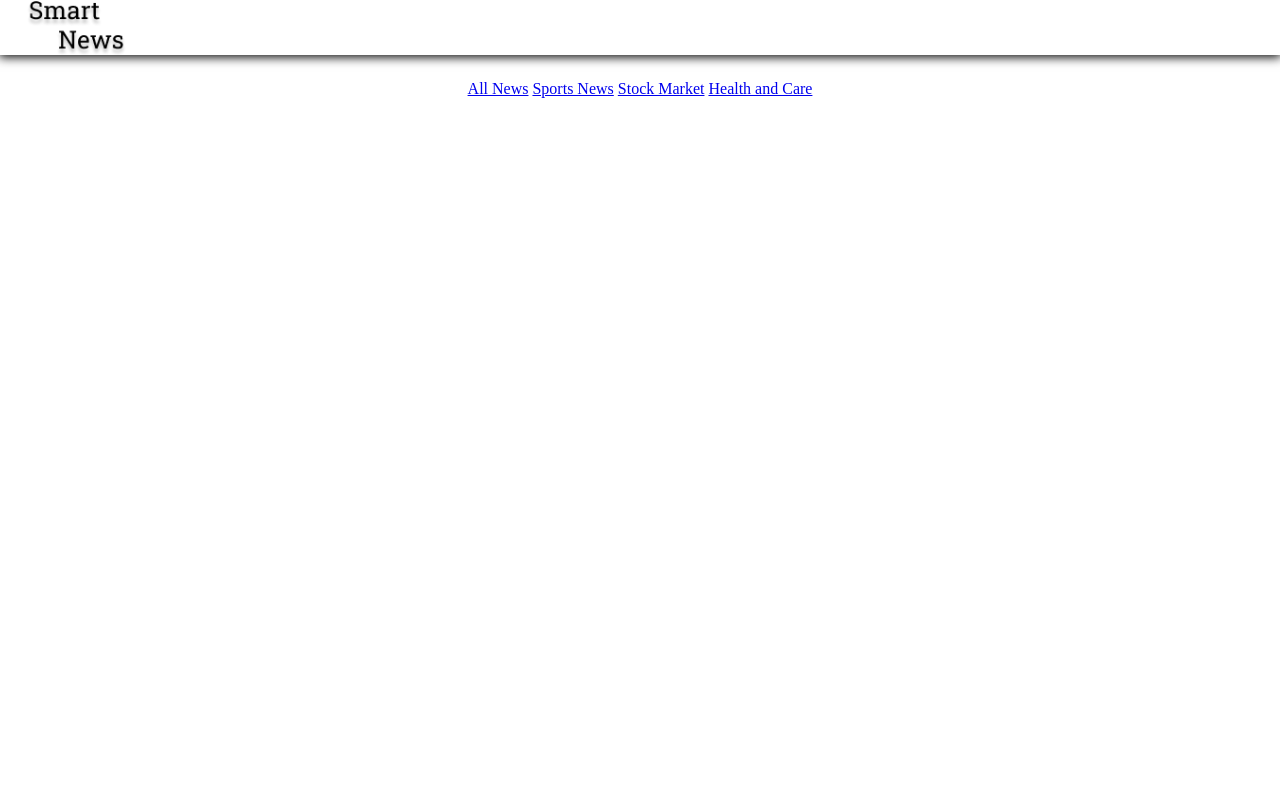
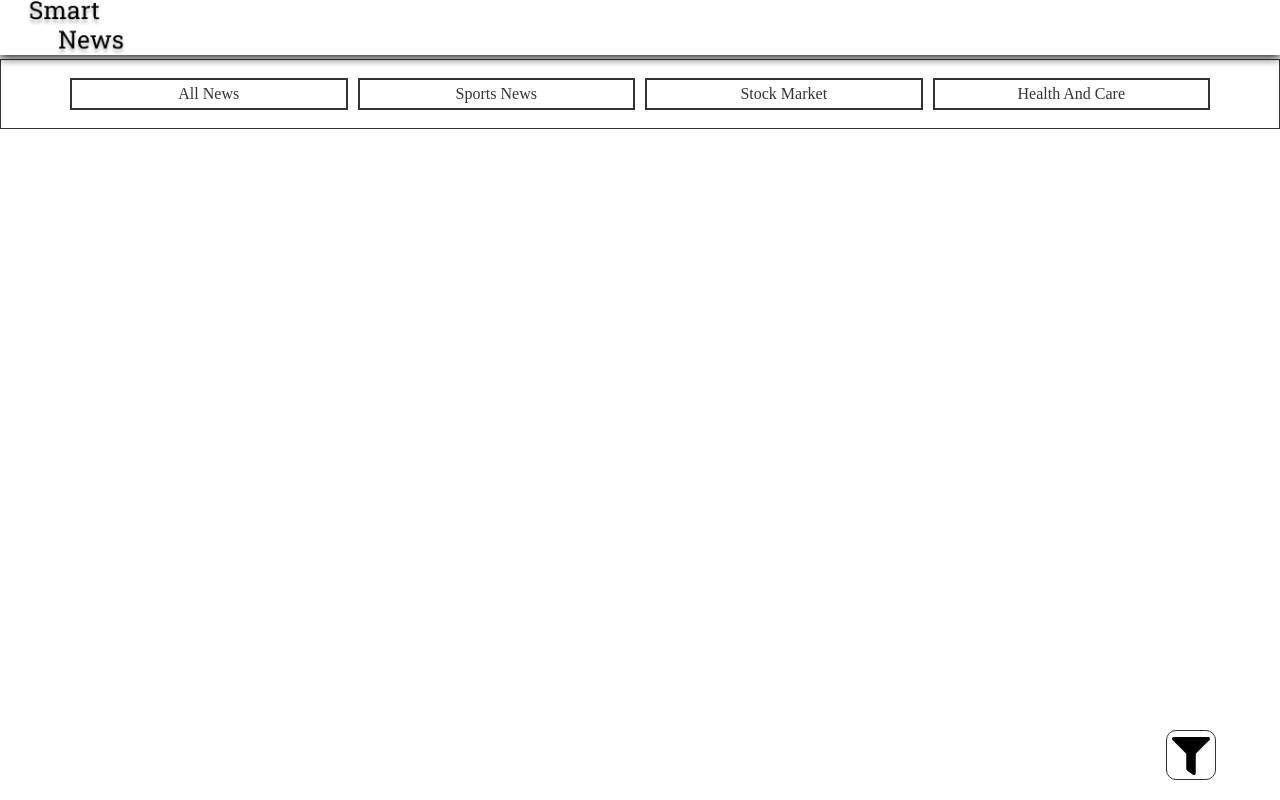
Before and after one commit to 282000ypk/newsapp, a Flask app: template templates/readnews.html in a window 1280 px wide. Run offline with Flask 2, Linux system fonts and the light colour scheme; the template is opened without the code that fills it, so the values that code supplies are empty; parts of the project's set-up code (start-up, migrations or seed data) failed here and were passed over.

Commit message:
some css changes and a python retrive changes

```diff
--- a/app.py
+++ b/app.py
@@ -4,6 +4,7 @@ from newsapi import NewsApiClient
 from textblob import TextBlob
 from flask import jsonify
 import json
+import os
 
 app =  Flask(__name__)
 
@@ -12,7 +13,7 @@ with open("allnews.json","w") as all:
 	newsapi = NewsApiClient(api_key='63d39c686718447fb0d1ccc422c98029')
 
 	# # /v2/top-headlines
-	top_headlines = newsapi.get_top_headlines(q='',language='en',country='in')
+	top_headlines = newsapi.get_everything(q='',language='en',country='in')
 
 	# # /v2/everything
 	# print(top_headlines["totalResults"])
@@ -36,31 +37,14 @@ def main():
 	return render_template("index.html")
 
 @app.route("/allnews")
-def readnews():
-
-
-	# # Init
-	newsapi = NewsApiClient(api_key='63d39c686718447fb0d1ccc422c98029')
-
-	# # /v2/top-headlines
-	top_headlines = newsapi.get_top_headlines(q='',language='en',country='in')
-
-	# # /v2/everything
-	# print(top_headlines["totalResults"])
-
-	i=0;
-	for article in top_headlines["articles"]:
-	    testimonial = TextBlob(article["title"])
-	    if(testimonial.sentiment.polarity<0):
-	        print("negative")
-	        top_headlines["articles"][i]["sentiment"]="negative"
-	    else:
-	        print("posiitive")
-	        top_headlines["articles"][i]["sentiment"]="positive"
-	    i+=1
-	# print(top_headlines["articles"][0])
-
-	return render_template("readnews.html",data=top_headlines)
+def allnews():
+	last_modified = os.path.getmtime("allnews.json")
+	print(last_modified)
+	allnews_json=None
+	with open("allnews.json","r") as allnews:
+		allnews_json = json.load(allnews)
+		print(allnews_json["articles"][0])
+	return render_template("readnews.html",data=allnews_json)
 
 if __name__ == '__main__':
 	app.run(debug=True)
--- a/static/readnews.css
+++ b/static/readnews.css
@@ -1,35 +1,98 @@
 .allnews
 {
 	display: flex;
-	padding:  80px 0vw 10px 0vw;
+	padding:  59px 0vw 10px 0vw;
 	flex-wrap: wrap;
 	justify-content: center;
 }
+header
+{
+	display: flex;
+	width: 100%;
+	min-height: 70px;
+	padding: 0 5vw;
+	border: 1px solid #333;
+	flex-wrap: wrap;
+	justify-content: center;
+	align-items: center;
+	overflow: hidden;
+}
+header > a{
+	text-decoration: none;
+	color: #333;
+	flex: 1 1 100px;
+	border: 2px solid #333;
+	margin: 5px;
+	text-align: center;
+	text-transform: capitalize;
+	padding: 5px 10px;
+}
+header > a:hover
+{
+	box-shadow: 0 0 5px 1px black;
+	background-color: #333;
+	color: #eee
+}
 .news
 {
-	flex: 0 1 300px;
+	flex: 0 1 350px;
 	text-decoration: none;
-	color: black;
+	color: #333;
+	box-shadow: 0 0 5px 1px #333;
+	margin: 10px;
+	padding: 5px;
+	background-color: #fff;
+}
+.news:hover,
+.news:focus
+{
+	box-shadow: 0 0 10px 1px black;
+	background-color: #333;
+	color: #eee
 }
 .card
 {
-	flex: 0 1 250px;
-	box-shadow: 0 0 5px 1px black;
-	margin: 10px;
-	padding: 5px;
+	flex: 0 1 350px;
+
 }
 .card img
 {
 	width: 100%;
 	height: 100px;
 	object-fit: cover;
+
 }
 .card h2
 {
 	padding-bottom: 5px;
+	overflow: hidden;
+	height: 80px;
+	text-overflow: ellipsis;
 }
 .card p
 {
-	height: 150px;
-	overflow-y: hidden;
+	height: 90px;
+	overflow: hidden;
+	text-overflow: ellipsis;
+
 }
+
+.filter-btn
+{
+	position: fixed;
+	bottom: 20px;
+	right: 5vw;
+	background-color: transparent;
+	border: 1px solid #333;
+	border-radius: 10px;
+	outline: none;
+	cursor: pointer;
+	height: 50px;
+	width: 50px;
+	padding: 5px;
+}
+.filter-btn img
+{
+	height: 40px;
+	width: 100%;
+}
--- a/templates/readnews.html
+++ b/templates/readnews.html
@@ -43,7 +43,9 @@
         {% endfor %}
 
     </div>
-
+    <button class="filter-btn">
+        <img src="{{url_for('static',filename='images/filter-solid.svg')}}">
+    </button>
     <script type="text/javascript" src={{url_for('static',filename='readnews.js')}}></script>
 </body>
 </html>
```
Also changed, not shown: allnews.json (+1 -1 lines), static/images/filter-solid.svg (added), static/images/svg/Ellipse 1image1.svg (renamed from static/images/Ellipse 1image1.svg), static/images/svg/Ellipse 2image1.svg (renamed from static/images/Ellipse 2image1.svg), static/images/svg/Rectangle 1image1.svg (renamed from static/images/Rectangle 1image1.svg), static/images/svg/Rectangle 2image1.svg (renamed from static/images/Rectangle 2image1.svg), static/images/svg/Rectangle 3image1.svg (renamed from static/images/Rectangle 3image1.svg), static/images/svg/Rectangle 4image1.svg (renamed from static/images/Rectangle 4image1.svg), static/images/svg/Rectangle 5image1.svg (renamed from static/images/Rectangle 5image1.svg), static/images/svg/Rectangle 6image1.svg (renamed from static/images/Rectangle 6image1.svg), static/images/svg/negativebarimage1.svg (renamed from static/images/negativebarimage1.svg), static/images/svg/newsimage1-1.svg (renamed from static/images/newsimage1-1.svg), static/images/svg/newsimage1.svg (renamed from static/images/newsimage1.svg), static/images/svg/positivebarimage1.svg (renamed from static/images/positivebarimage1.svg).
